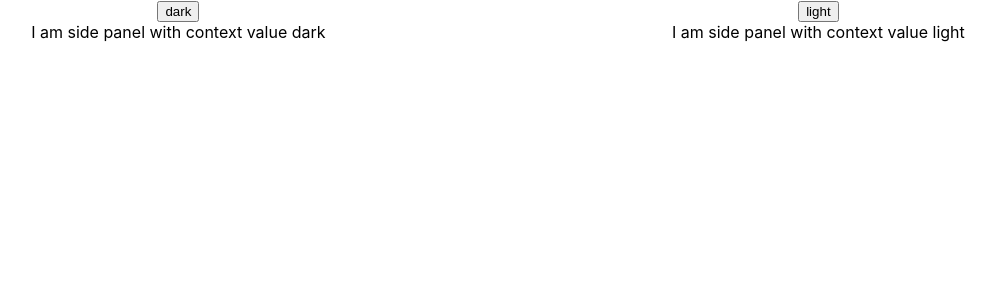
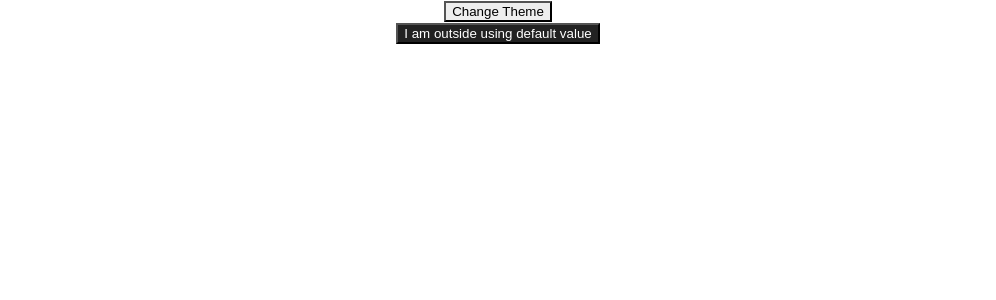
Before and after one commit to shahnawaz/advance-react-concepts, a React (Create React App) app: page / in a window 1280 px wide. Shown: the top 300 px of the page, without its empty margins (142-1138 px from the left). Built offline with nearby package versions, Linux system fonts and the light colour scheme.

Commit message:
Context - Dynamic Context

```diff
--- a/src/App.js
+++ b/src/App.js
@@ -4,11 +4,12 @@ import logo from './logo.svg';
 import './App.css';
 
 import Context from './context/Index';
+import DynamicContext from './context/dynamic-context/DynamicContext';
 
 function App() {
   return (
     <div className="App">
-      <Context />
+      <DynamicContext />
     </div>
   );
 }
--- /dev/null
+++ b/src/context/dynamic-context/DynamicContext.js
@@ -0,0 +1,48 @@
+import React, { Component, createContext } from 'react';
+import { ThemeContext, themes } from "./themeContext";
+
+import ThemedButton from "./ThemedButton";
+
+// An intermediate component that uses the ThemedButton
+function Toolbar(props) {
+    return (
+        <ThemedButton onClick={props.changeTheme}>
+            Change Theme
+        </ThemedButton>
+    )
+}
+
+class DynamicContext extends Component {
+    constructor(props) {
+        super(props);
+        this.state = {
+            theme: themes.light
+        }
+    }
+
+    toggleTheme = () => {
+        this.setState(currentState => ({
+            theme: currentState.theme === themes.light ? themes.dark : themes.light
+        }))
+    }
+
+    render() {
+        // The ThemedButton button inside the ThemeProvider
+        // uses the theme from state while the one outside uses
+        // the default dark theme
+        return (
+            <div>
+                <ThemeContext.Provider value={this.state.theme}>
+                    <Toolbar changeTheme={this.toggleTheme}/>
+                </ThemeContext.Provider>
+                <div>
+                    <ThemedButton>
+                        I am outside using default value
+                    </ThemedButton>
+                </div>
+            </div>
+        )
+    }
+}
+
+export default DynamicContext;
--- /dev/null
+++ b/src/context/dynamic-context/ThemedButton.js
@@ -0,0 +1,21 @@
+import React, { Component } from 'react';
+import {ThemeContext} from "./themeContext";
+
+class ThemedButton extends Component {
+    render() {
+        const props = this.props;
+        const theme = this.context;
+        return (
+            <button
+                {...props}
+                style={{
+                    backgroundColor: theme.background,
+                    color: theme.color
+                }}
+            />
+        );
+    }
+}
+ThemedButton.contextType = ThemeContext;
+
+export default ThemedButton;
--- /dev/null
+++ b/src/context/dynamic-context/themeContext.js
@@ -0,0 +1,14 @@
+import { createContext } from 'react';
+
+export const themes = {
+    light: {
+        color: '#000000',
+        background: '#eeeeee'
+    },
+    dark: {
+        color: '#ffffff',
+        background: '#222222'
+    }
+};
+
+export const ThemeContext = createContext(themes.dark);
```
